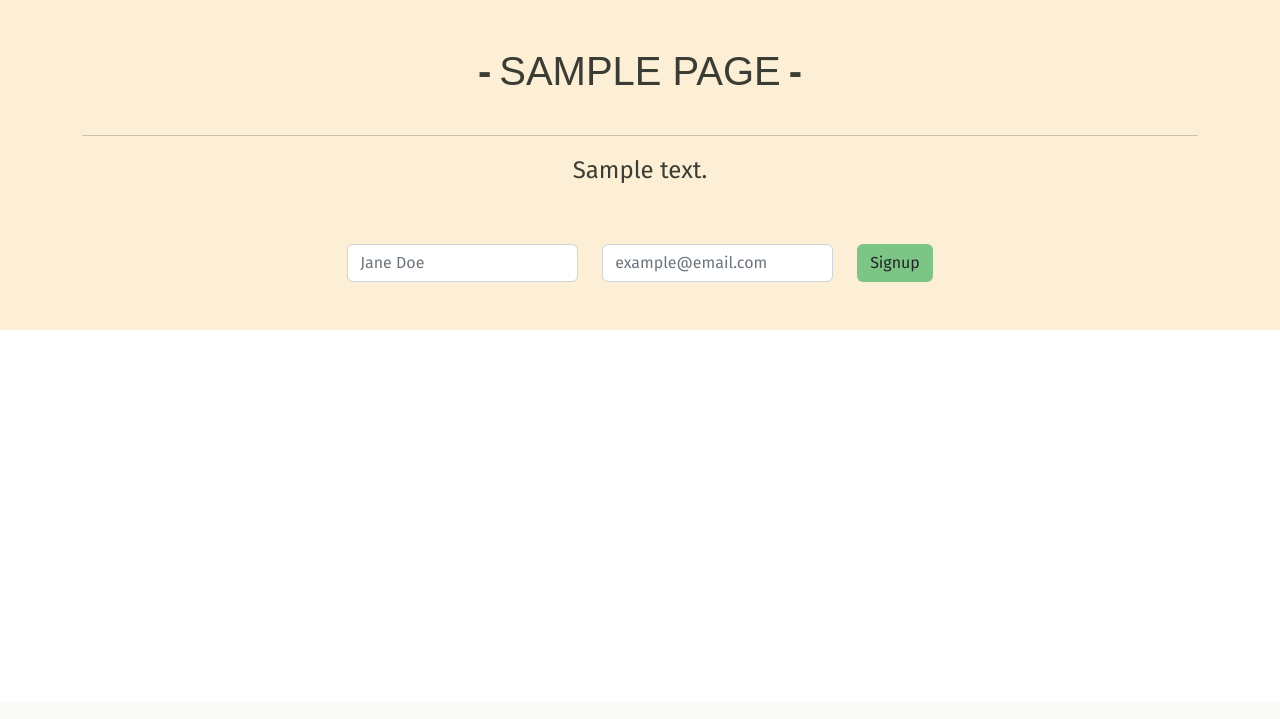
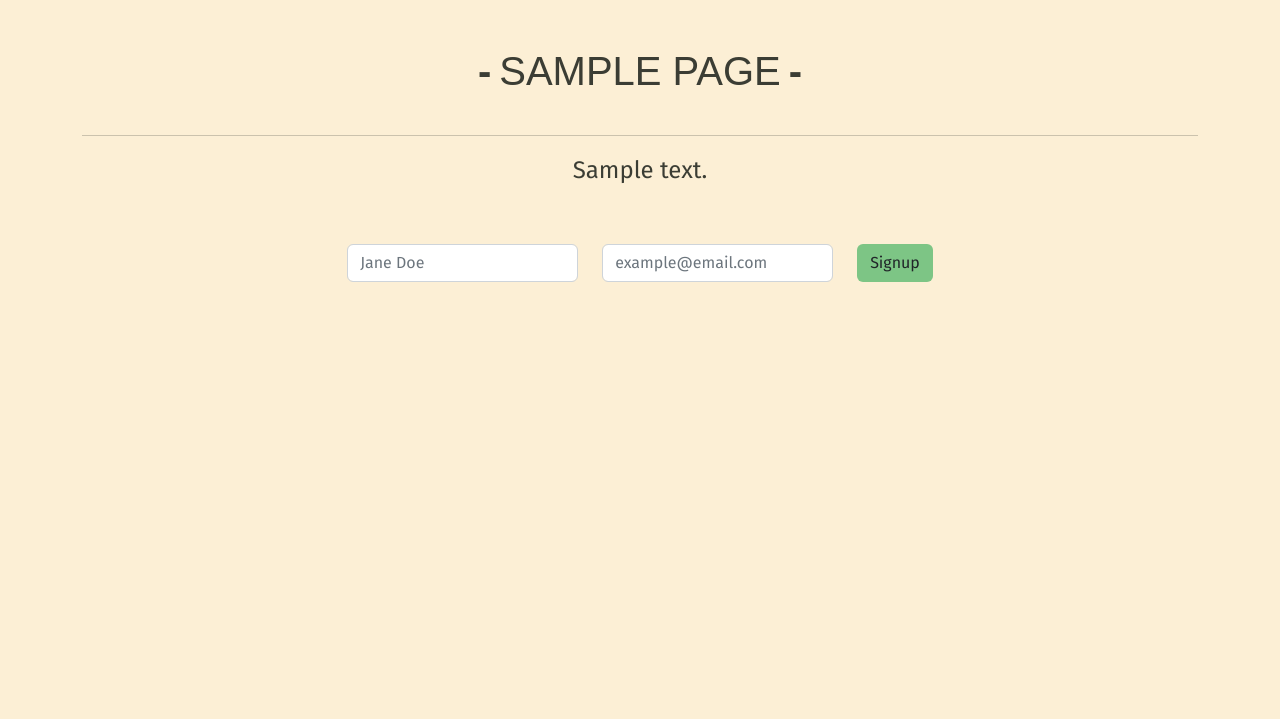
Before and after one commit to mwagner4084/villagechildcarecenter, a Django app: page / in a window 1280 px wide. Shown: the part 97-816 px from the top of the page. Before the commit the page ends 427 px from the top, so only its background shows below. Run offline with Django 4.2, Linux system fonts and the light colour scheme; tables that the repository leaves empty hold one stand-in row (values such as "Sample post"); parts of the project's set-up code (start-up, migrations or seed data) failed here and were passed over; some libraries are stand-ins or nearby versions.

Commit message:
update css

```diff
--- a/static/css/base.css
+++ b/static/css/base.css
@@ -204,3 +204,7 @@ p {
     background-color: #97846d;
     color: white;
 }
+
+.site-main {
+    min-height: 90vh;
+}
```
